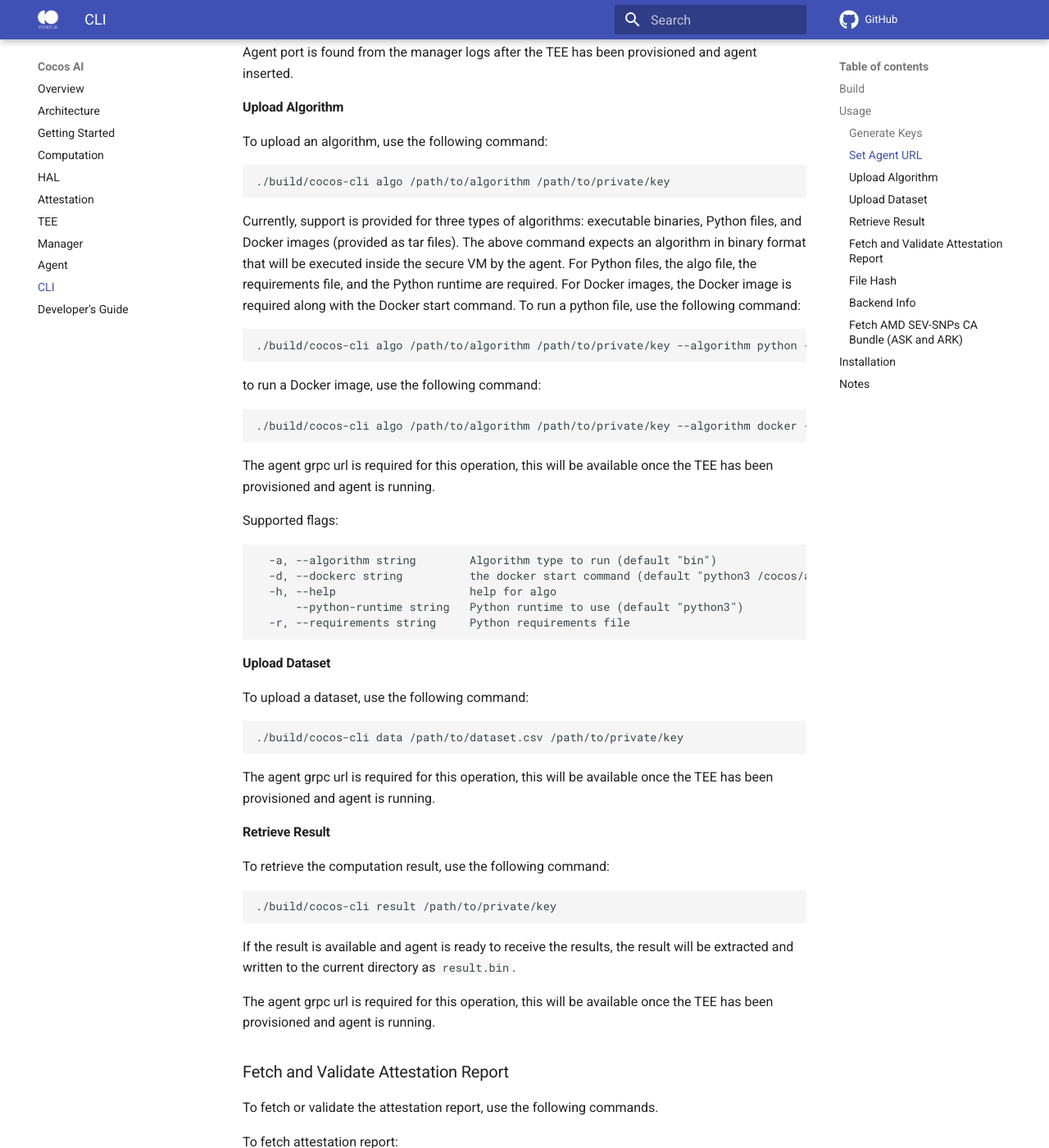
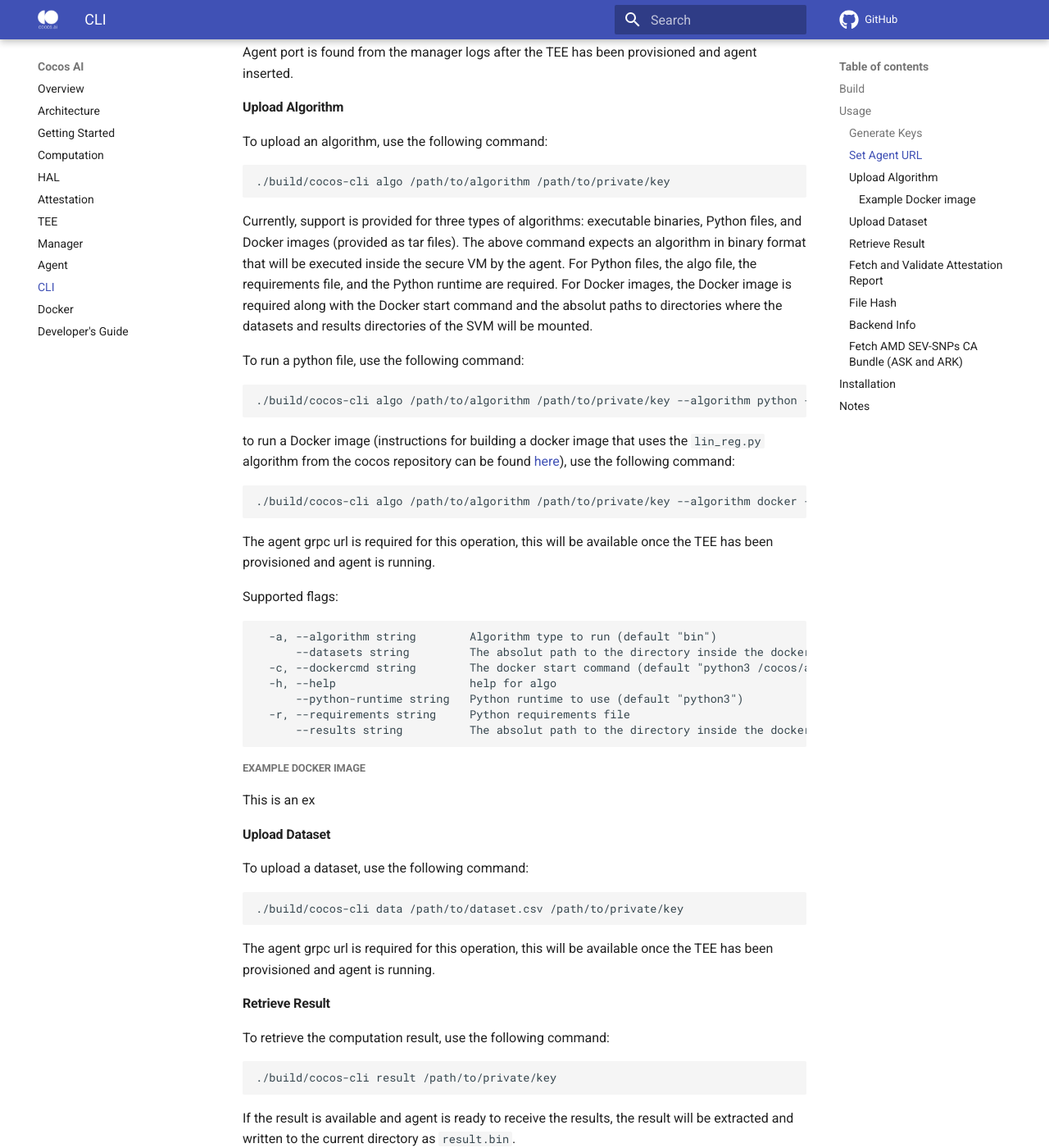
Before and after one commit to ultravioletrs/cocos-docs, an MkDocs documentation site: the page built from docs/cli.md, in a window 1280 px wide and 1400 px high, scrolled down 949 px. Shown: the whole window at 82% size. Built offline with MkDocs 1.6.1 and Material for MkDocs 9.7.7, drawn with Linux system fonts in a browser that asks for light colours; comment, search, counter and statistics services are not loaded.

Commit message:
add docker image creation instructions

````diff
--- a/docs/cli.md
+++ b/docs/cli.md
@@ -44,15 +44,17 @@ To upload an algorithm, use the following command:
 ./build/cocos-cli algo /path/to/algorithm /path/to/private/key
 ```
 
-Currently, support is provided for three types of algorithms: executable binaries, Python files, and Docker images (provided as tar files). The above command expects an algorithm in binary format that will be executed inside the secure VM by the agent. For Python files, the algo file, the requirements file, and the Python runtime are required. For Docker images, the Docker image is required along with the Docker start command. To run a python file, use the following command:
+Currently, support is provided for three types of algorithms: executable binaries, Python files, and Docker images (provided as tar files). The above command expects an algorithm in binary format that will be executed inside the secure VM by the agent. For Python files, the algo file, the requirements file, and the Python runtime are required. For Docker images, the Docker image is required along with the Docker start command and the absolut paths to directories where the datasets and results directories of the SVM will be mounted.
+
+To run a python file, use the following command:
 
 ```bash
 ./build/cocos-cli algo /path/to/algorithm /path/to/private/key --algorithm python --requirements /path/to/requirements.txt --python-runtime python
 ```
-to run a Docker image, use the following command:
+to run a Docker image (instructions for building a docker image that uses the `lin_reg.py` algorithm from the cocos repository can be found [here](docker)), use the following command:
 
 ```bash
-./build/cocos-cli algo /path/to/algorithm /path/to/private/key --algorithm docker --dockerc "docker run command"
+./build/cocos-cli algo /path/to/algorithm /path/to/private/key --algorithm docker --dockercmd "docker run command" --datasets "/cocos/datasets" --results "/cocos/results"
 ```
 
 The agent grpc url is required for this operation, this will be available once the TEE has been provisioned and agent is running.
@@ -61,11 +63,17 @@ Supported flags:
 
 ```shell
   -a, --algorithm string        Algorithm type to run (default "bin")
-  -d, --dockerc string          the docker start command (default "python3 /cocos/algorithm.py")
+      --datasets string         The absolut path to the directory inside the docker image where the datasets will be mounted (default "/cocos/datasets")
+  -c, --dockercmd string        The docker start command (default "python3 /cocos/algorithm.py")
   -h, --help                    help for algo
       --python-runtime string   Python runtime to use (default "python3")
   -r, --requirements string     Python requirements file
+      --results string          The absolut path to the directory inside the docker image where the results directory will be mounted (default "/cocos/results")
 ```
+
+##### Example Docker image
+
+This is an ex
 
 #### Upload Dataset
 
--- a/mkdocs.yml
+++ b/mkdocs.yml
@@ -28,4 +28,5 @@ nav:
   - Manager: manager.md
   - Agent: agent.md
   - CLI: cli.md
+  - Docker: docker.md
   - Developer's Guide: developer-guide.md
````
Also changed, not shown: docs/agent.md (+4 -4 lines), docs/docker.md (added, +45 -0 lines).
